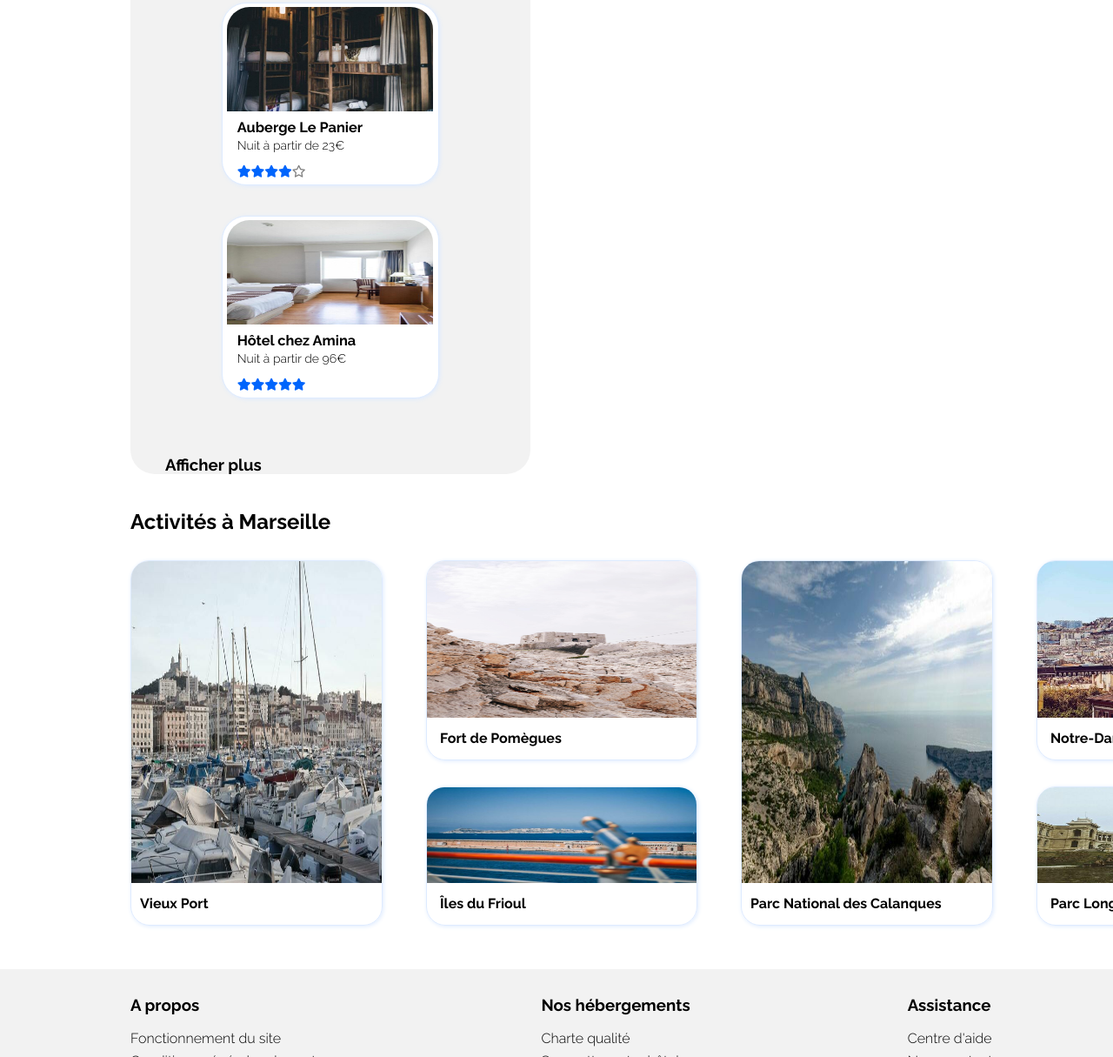
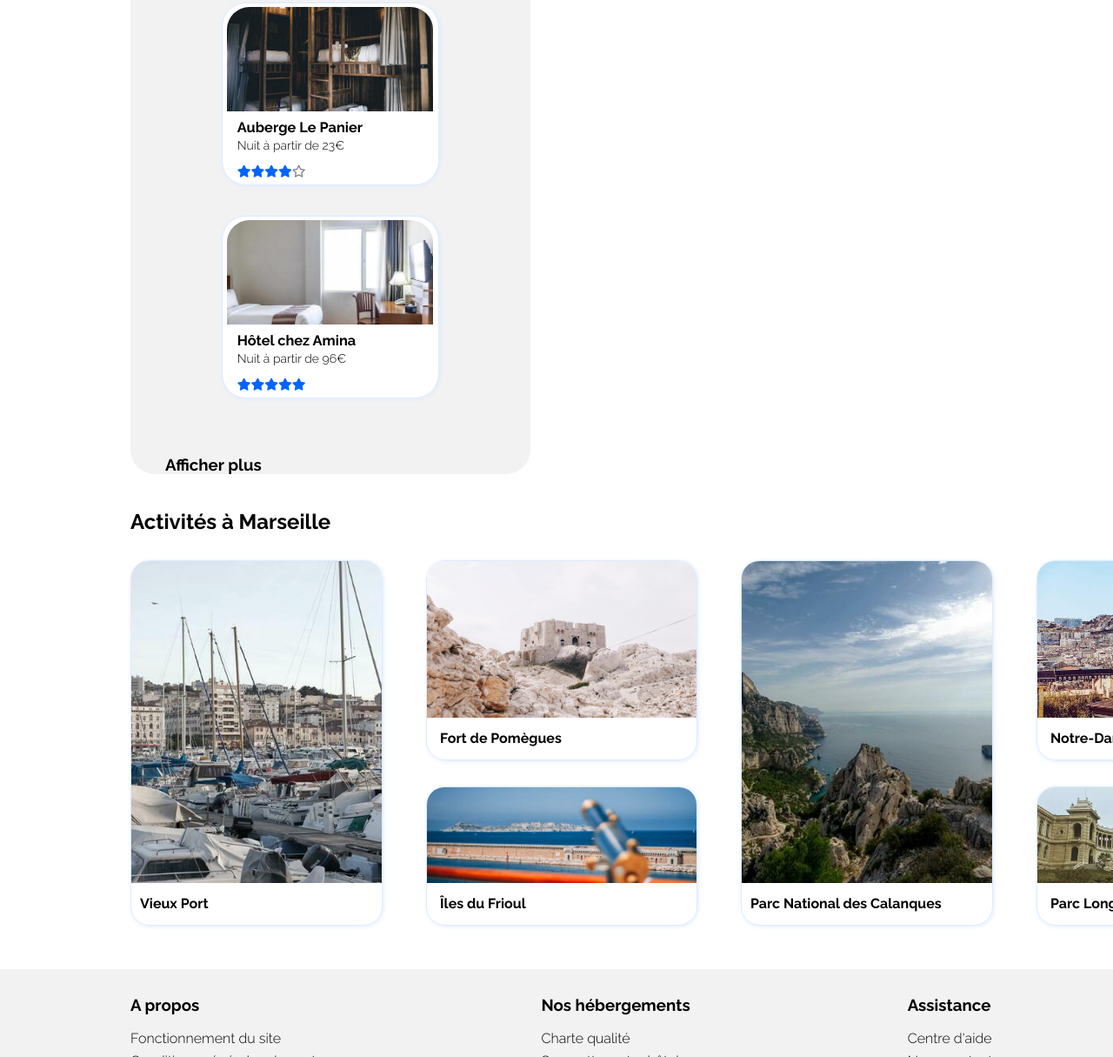
Before and after one commit to Alexandre-lar/AlexandreLarosa_2_021220, a plain HTML site: page index.html in a window 1280 px wide. Shown: the part 1436-2651 px from the top of the page at 87% size. Drawn offline with Linux system fonts and the light colour scheme.

Commit message:
Ajustement resolution photo

```diff
--- a/styles.css
+++ b/styles.css
@@ -303,6 +303,7 @@ input:focus {
 .section_heb {
   height: 120px;
   width: 237px;
+  object-fit: cover;
   border-top-right-radius: 26px;
   border-top-left-radius: 26px;
   margin-top: 4px;
@@ -375,6 +376,7 @@ aside {
 .img_pop {
   width: 145px;
   height: 141px;
+  object-fit: cover;
   border-top-left-radius: 15px;
   border-bottom-left-radius: 15px;
   padding-top: 4px;
@@ -425,6 +427,7 @@ aside figcaption {
 .Vieux_port img {
   height: 370px;
   width: 288px;
+  object-fit: cover;
   border-top-left-radius: 20px;
   border-top-right-radius: 20px;
 }
@@ -447,6 +450,7 @@ aside figcaption {
 .Fort_Pomègues img {
   width: 310px;
   height: 180px;
+  object-fit: cover;
   border-top-left-radius: 20px;
   border-top-right-radius: 20px;
 }
@@ -470,6 +474,7 @@ aside figcaption {
 .Frioul img {
   width: 310px;
   height: 110px;
+  object-fit: cover;
   border-top-left-radius: 20px;
   border-top-right-radius: 20px;
 }
@@ -492,6 +497,7 @@ aside figcaption {
 .Calanques img {
   height: 370px;
   width: 288px;
+  object-fit: cover;
   border-top-left-radius: 20px;
   border-top-right-radius: 20px;
 }
@@ -517,6 +523,7 @@ aside figcaption {
 .Notre_dame img {
   width: 310px;
   height: 180px;
+  object-fit: cover;
   border-top-left-radius: 20px;
   border-top-right-radius: 20px;
 }
@@ -540,6 +547,7 @@ figcaption {
 .Longchamp img {
   width: 310px;
   height: 110px;
+  object-fit: cover;
   border-top-left-radius: 20px;
   border-top-right-radius: 20px;
 }
```
